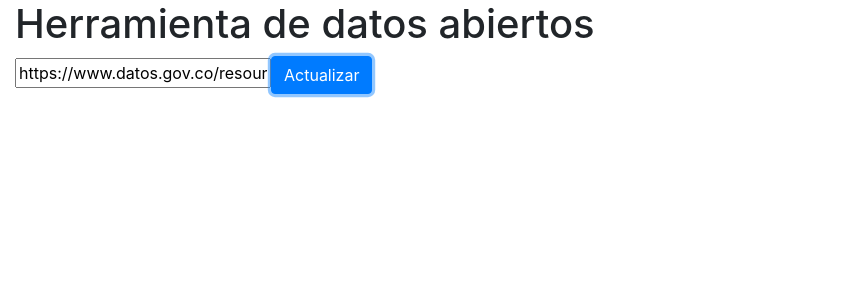
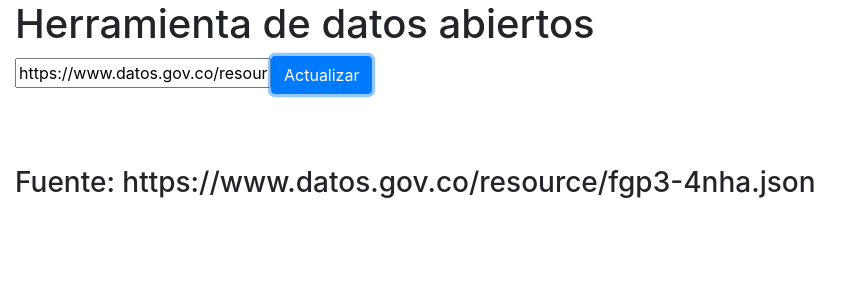
Before and after one commit to nacaceres/cascara, a React (Create React App) app: page / in a window 1280 px wide. Both pictures are taken after a click on the button "Actualizar". Shown: the top 300 px of the page, without its empty margins (0-862 px from the left). Built offline with nearby package versions, Linux system fonts and the light colour scheme; no server answers.

Commit message:
Version final

```diff
--- a/src/App.js
+++ b/src/App.js
@@ -25,7 +25,7 @@ class App extends React.Component {
   }
 
   renderNavios(){
-    return this.state.navios.map ( link => <Viz datos={link} actualizar={this.state.actualizar}/>);
+    return this.state.navios.map ( link => <Viz datos={link} actualizar={this.state.actualizar}/> );
   }
 
   render(){
--- a/src/NavioComp.js
+++ b/src/NavioComp.js
@@ -22,7 +22,9 @@ class Viz extends React.Component {
   }
   render(){
     return(
-      <div ref={myIn => this.myIn=myIn}>
+      <div>
+        <h3> Fuente: {this.props.datos}</h3>
+        <div ref={myIn => this.myIn=myIn}/>
       </div>
     );
   }
```
